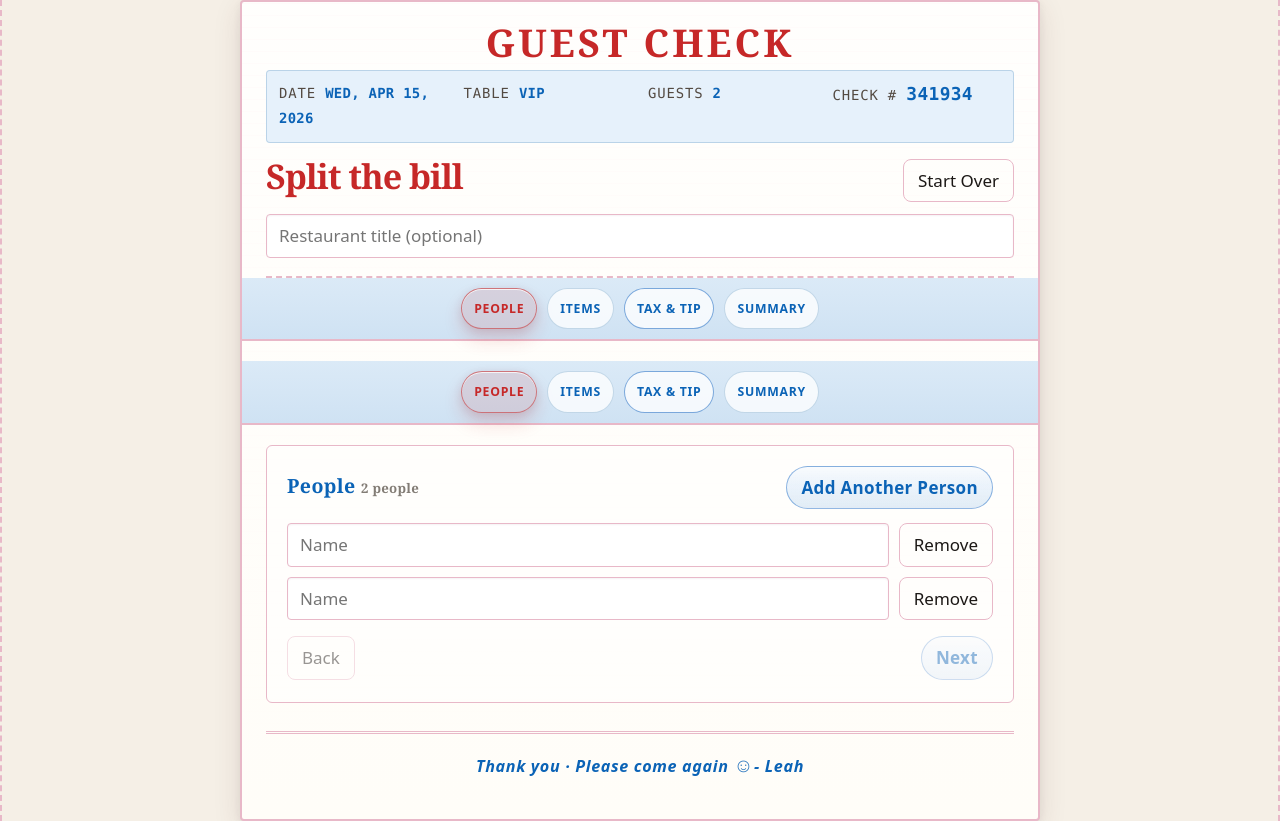
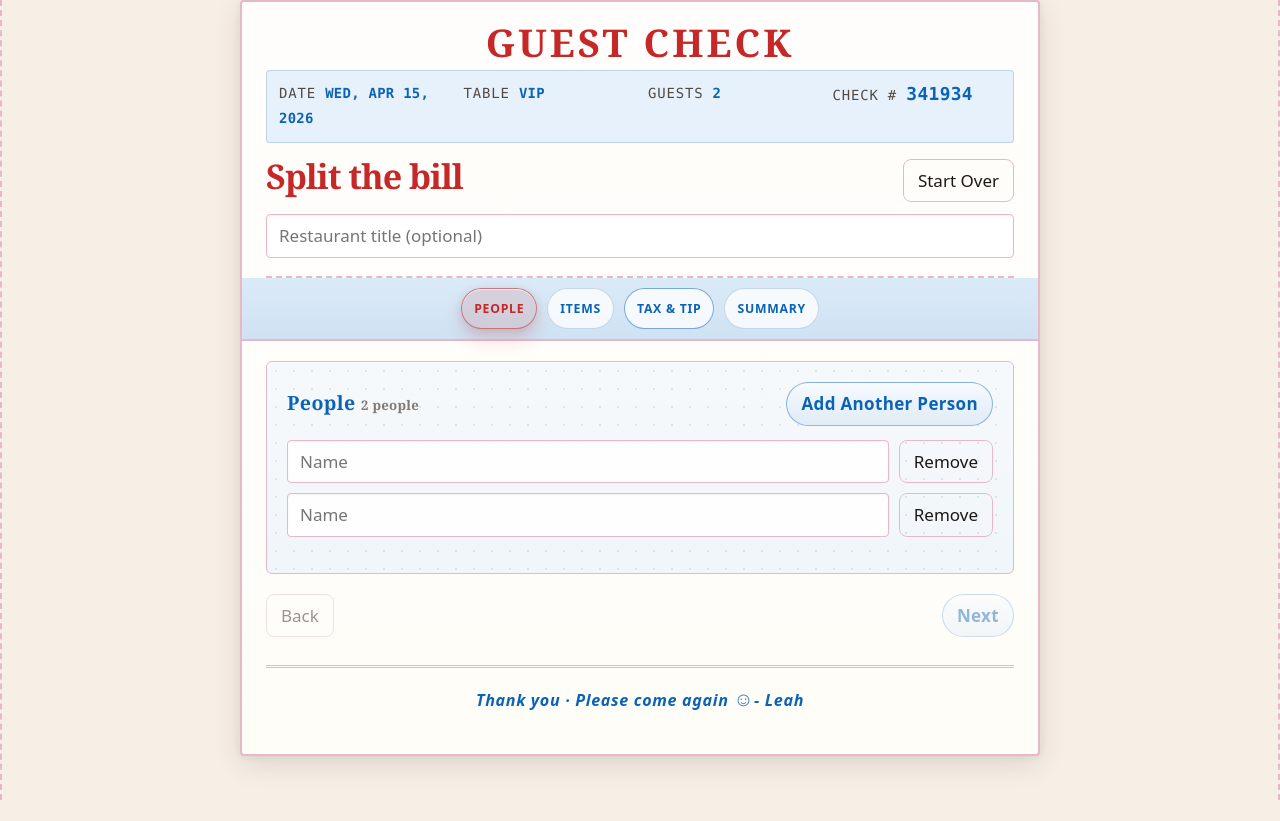
Before and after one commit to operana/split-the-bill, a React (Vite) app in the folder split-the-bill/: page / in a window 1280 px wide. After the commit the page ends 800 px from the top, so only its background shows below. Built offline with nearby package versions, Linux system fonts and the light colour scheme.

Commit message:
refactor bill panel structure to enhance readability and maintainability; wrap sections with fragments and ensure consistent navigation component usage

```diff
--- a/split-the-bill/src/App.jsx
+++ b/split-the-bill/src/App.jsx
@@ -595,40 +595,9 @@ export default function App() {
         })}
       </nav>
 
-      <nav className="bill-stepper" aria-label="Steps">
-        {STEPS.map((s) => {
-          const isCurrent = s.id === currentStep
-          const done =
-            s.id === 'people'
-              ? stepStatus.peopleDone
-              : s.id === 'items'
-                ? stepStatus.itemsDone
-                : s.id === 'tax'
-                  ? stepStatus.taxDone
-                  : stepStatus.summaryDone
-
-          const cls = isCurrent
-            ? 'bill-step bill-step--current'
-            : done
-              ? 'bill-step bill-step--done'
-              : 'bill-step'
-
-          return (
-            <button
-              key={s.id}
-              type="button"
-              className={cls}
-              onClick={() => goToStep(s.id)}
-              aria-current={isCurrent ? 'step' : undefined}
-            >
-              {s.label}
-            </button>
-          )
-        })}
-      </nav>
-
       {currentStep === 'people' ? (
-      <section className="bill-panel" aria-labelledby="people-heading">
+      <>
+      <section className="bill-panel bill-panel--people" aria-labelledby="people-heading">
         <div className="bill-panel-heading-row">
           <h2 id="people-heading">
             People{' '}
@@ -665,11 +634,13 @@ export default function App() {
             </li>
           ))}
         </ul>
-        <StepNav />
       </section>
+      <StepNav />
+      </>
       ) : null}
 
       {currentStep === 'items' ? (
+      <>
       <section
         className="bill-panel bill-panel--items"
         aria-labelledby="items-heading"
@@ -829,13 +800,14 @@ export default function App() {
             </li>
           ))}
         </ul>
-        <StepNav />
       </section>
+      <StepNav />
+      </>
       ) : null}
 
       {currentStep === 'tax' ? (
-
-      <section className="bill-panel" aria-labelledby="tax-tip-heading">
+      <>
+      <section className="bill-panel bill-panel--tax" aria-labelledby="tax-tip-heading">
         <h2 id="tax-tip-heading">Tax &amp; tip</h2>
         <div className="bill-grid-2">
           <div>
@@ -951,13 +923,14 @@ export default function App() {
             onChange={(e) => setSurchargePercent(e.target.value)}
           />
         </div>
-        <StepNav />
       </section>
+      <StepNav />
+      </>
       ) : null}
 
       {currentStep === 'summary' ? (
-
-      <section className="bill-panel bill-summary" aria-labelledby="summary-heading">
+      <>
+      <section className="bill-panel bill-summary bill-panel--summary" aria-labelledby="summary-heading">
         <h2 id="summary-heading">Summary</h2>
         <p className="bill-muted bill-summary-meta">
 
@@ -1062,8 +1035,9 @@ export default function App() {
           </div>
           {copyStatus ? <p className="bill-muted bill-copy-status">{copyStatus}</p> : null}
         </div>
-        <StepNav showNext={false} />
       </section>
+      <StepNav showNext={false} />
+      </>
       ) : null}
 
       <footer className="bill-receipt-footer">
```
